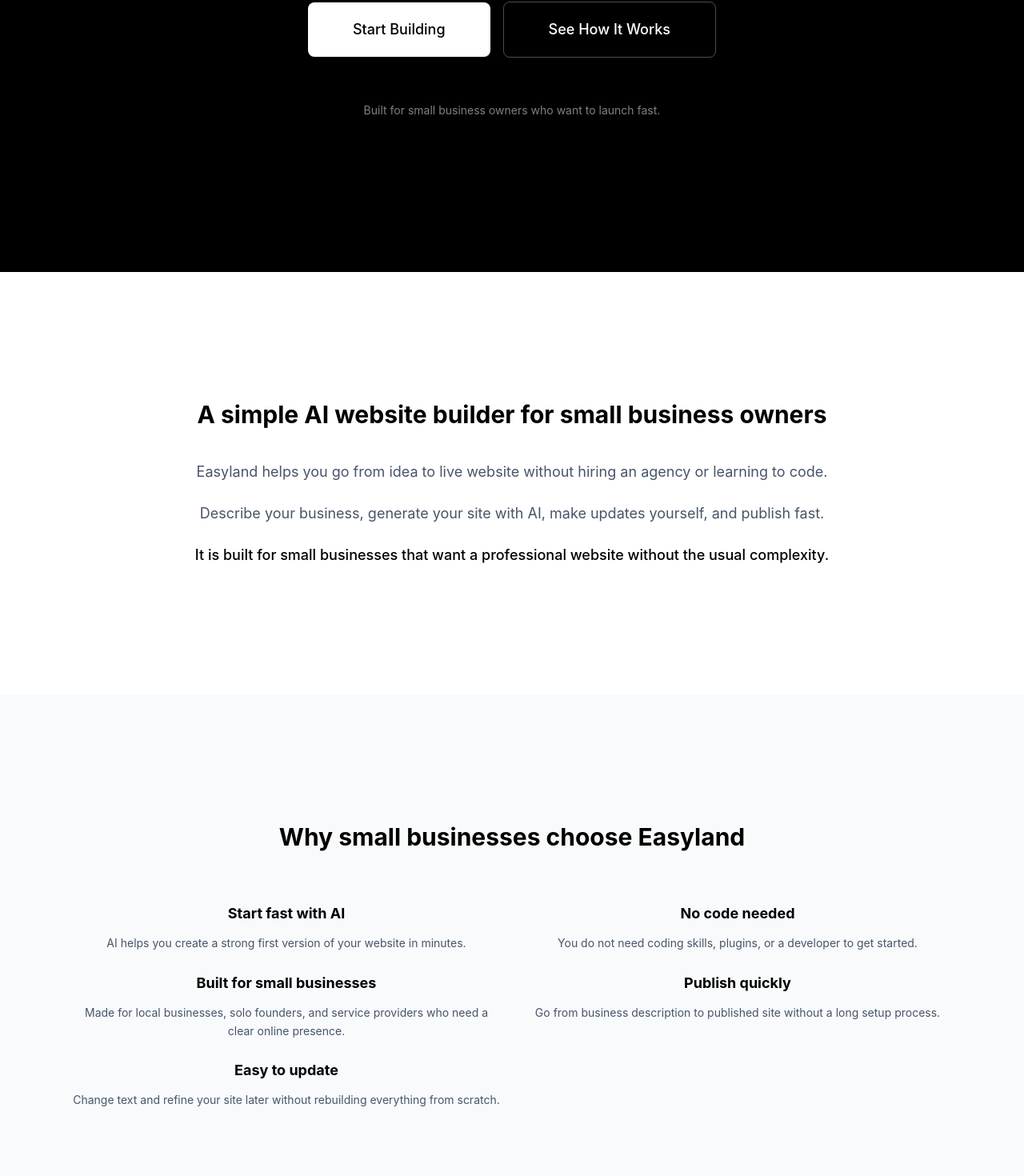
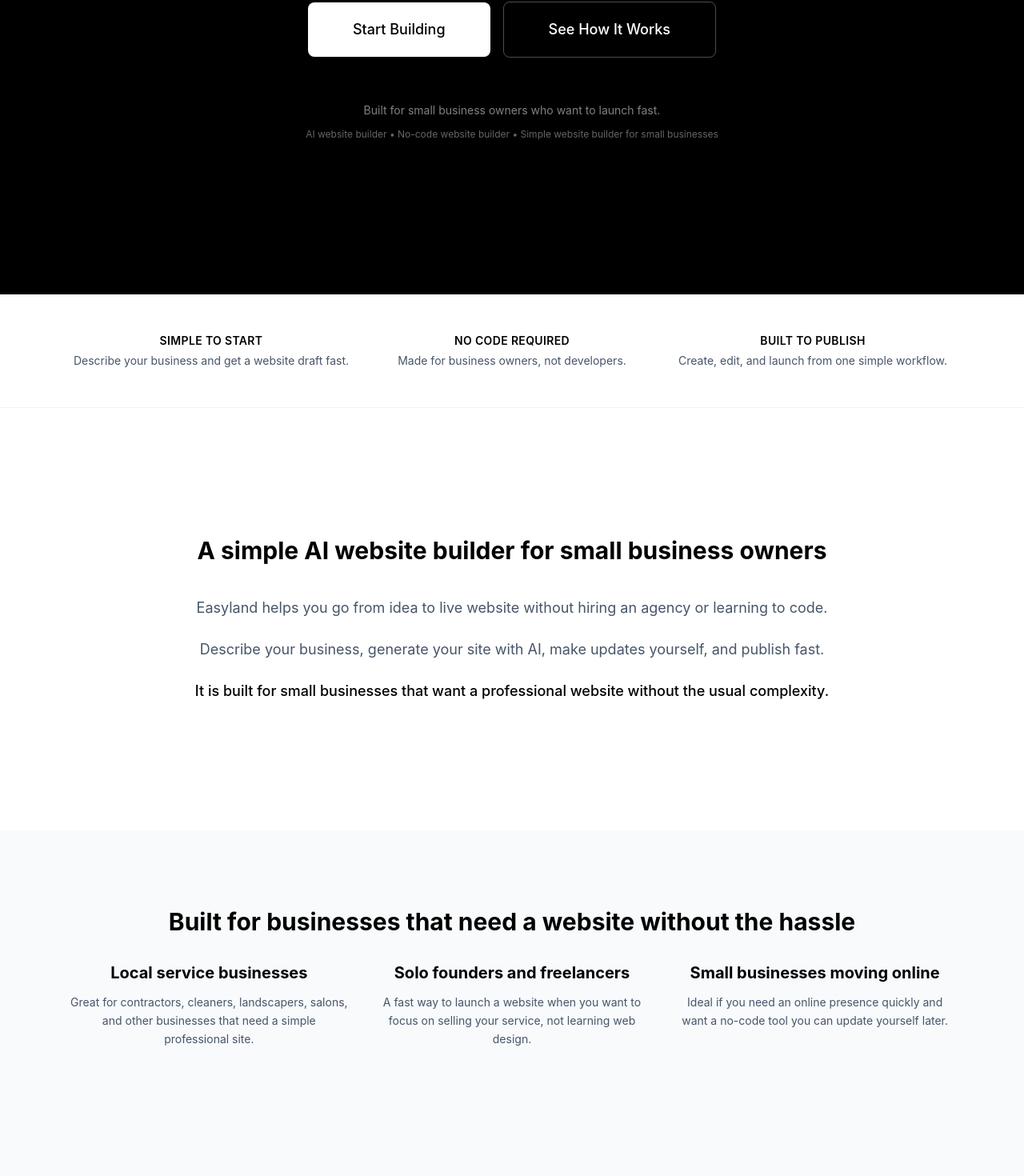
Before and after one commit to romanvieito/simpler-landing-generator, a Next.js app: page / in a window 1280 px wide. Shown: the part 438-1908 px from the top of the page at 80% size. Built offline with nearby package versions, Linux system fonts and the light colour scheme; no server answers.

Commit message:
Strengthen landing conversion copy

```diff
--- a/app/page.tsx
+++ b/app/page.tsx
@@ -1340,9 +1340,34 @@
                   </a>
                 </div>
 
-                <p className="text-white/50 text-sm">
-                  Built for small business owners who want to launch fast.
-                </p>
+                <div className="space-y-3">
+                  <p className="text-white/50 text-sm">
+                    Built for small business owners who want to launch fast.
+                  </p>
+                  <p className="text-white/40 text-xs md:text-sm">
+                    AI website builder • No-code website builder • Simple website builder for small businesses
+                  </p>
+                </div>
+              </div>
+            </div>
+          </section>
+
+          {/* Trust Strip */}
+          <section className="py-10 md:py-12 bg-white border-b border-gray-100">
+            <div className="container max-w-5xl mx-auto px-6 sm:px-8 lg:px-12">
+              <div className="grid grid-cols-1 md:grid-cols-3 gap-6 text-center">
+                <div className="space-y-1">
+                  <p className="text-sm font-semibold text-black uppercase tracking-wide">Simple to start</p>
+                  <p className="text-gray-600">Describe your business and get a website draft fast.</p>
+                </div>
+                <div className="space-y-1">
+                  <p className="text-sm font-semibold text-black uppercase tracking-wide">No code required</p>
+                  <p className="text-gray-600">Made for business owners, not developers.</p>
+                </div>
+                <div className="space-y-1">
+                  <p className="text-sm font-semibold text-black uppercase tracking-wide">Built to publish</p>
+                  <p className="text-gray-600">Create, edit, and launch from one simple workflow.</p>
+                </div>
               </div>
             </div>
           </section>
@@ -1369,6 +1394,37 @@
             </div>
           </section>
 
+          {/* Who It's For Section */}
+          <section className="py-20 md:py-24 bg-gray-50">
+            <div className="container max-w-4xl mx-auto px-6 sm:px-8 lg:px-12">
+              <div className="text-center space-y-8">
+                <h2 className="text-3xl md:text-4xl font-bold text-black leading-tight">
+                  Built for businesses that need a website without the hassle
+                </h2>
+                <div className="grid grid-cols-1 md:grid-cols-3 gap-8 text-left md:text-center">
+                  <div className="space-y-3">
+                    <h3 className="text-xl font-bold text-black">Local service businesses</h3>
+                    <p className="text-gray-600 leading-relaxed">
+                      Great for contractors, cleaners, landscapers, salons, and other businesses that need a simple professional site.
+                    </p>
+                  </div>
+                  <div className="space-y-3">
+                    <h3 className="text-xl font-bold text-black">Solo founders and freelancers</h3>
+                    <p className="text-gray-600 leading-relaxed">
+                      A fast way to launch a website when you want to focus on selling your service, not learning web design.
+                    </p>
+                  </div>
+                  <div className="space-y-3">
+                    <h3 className="text-xl font-bold text-black">Small businesses moving online</h3>
+                    <p className="text-gray-600 leading-relaxed">
+                      Ideal if you need an online presence quickly and want a no-code tool you can update yourself later.
+                    </p>
+                  </div>
+                </div>
+              </div>
+            </div>
+          </section>
+
           {/* Benefits Section */}
           <section className="py-24 md:py-40 bg-gray-50">
             <div className="container max-w-5xl mx-auto px-6 sm:px-8 lg:px-12">
@@ -1485,21 +1541,28 @@
                 <div className="space-y-2">
                   <h3 className="text-xl font-bold text-black">How fast can I publish?</h3>
                   <p className="text-gray-600 leading-relaxed">
-                    You can generate a website quickly and publish as soon as you are happy with the result.
+                    Most users can generate a first version quickly, make a few edits, and publish as soon as it looks right for their business.
                   </p>
                 </div>
 
                 <div className="space-y-2">
                   <h3 className="text-xl font-bold text-black">Is this for small businesses?</h3>
                   <p className="text-gray-600 leading-relaxed">
-                    Yes. Easyland is built for small business owners who want a simple, professional website without extra complexity.
+                    Yes. Easyland is built for small business owners, local service businesses, solo founders, and freelancers who need a simple professional website.
                   </p>
                 </div>
 
                 <div className="space-y-2">
                   <h3 className="text-xl font-bold text-black">Can I edit the site later?</h3>
                   <p className="text-gray-600 leading-relaxed">
-                    Yes. You can come back, update your content, and keep improving your site over time.
+                    Yes. You can come back, update your content, and keep improving your site over time without starting over.
+                  </p>
+                </div>
+
+                <div className="space-y-2">
+                  <h3 className="text-xl font-bold text-black">What happens after I sign up?</h3>
+                  <p className="text-gray-600 leading-relaxed">
+                    You describe your business, generate a website draft with AI, edit the content without coding, and publish when you are ready.
                   </p>
                 </div>
               </div>
@@ -1509,9 +1572,12 @@
           {/* Final CTA Section */}
           <section className="py-24 md:py-40 bg-white">
             <div className="container max-w-2xl mx-auto px-6 sm:px-8 lg:px-12 text-center">
-              <h2 className="text-2xl sm:text-3xl md:text-4xl font-bold text-black mb-10 leading-tight">
+              <h2 className="text-2xl sm:text-3xl md:text-4xl font-bold text-black mb-6 leading-tight">
                 Create your business website faster with AI
               </h2>
+              <p className="text-gray-600 text-lg md:text-xl mb-10 leading-relaxed">
+                Get a simple professional website without code, complicated setup, or waiting on an agency.
+              </p>
               <SignInButton mode="modal">
                 <button
                   onClick={() => analytics.ctaClicked('Start Building Your Site', 'Final CTA')}
```
